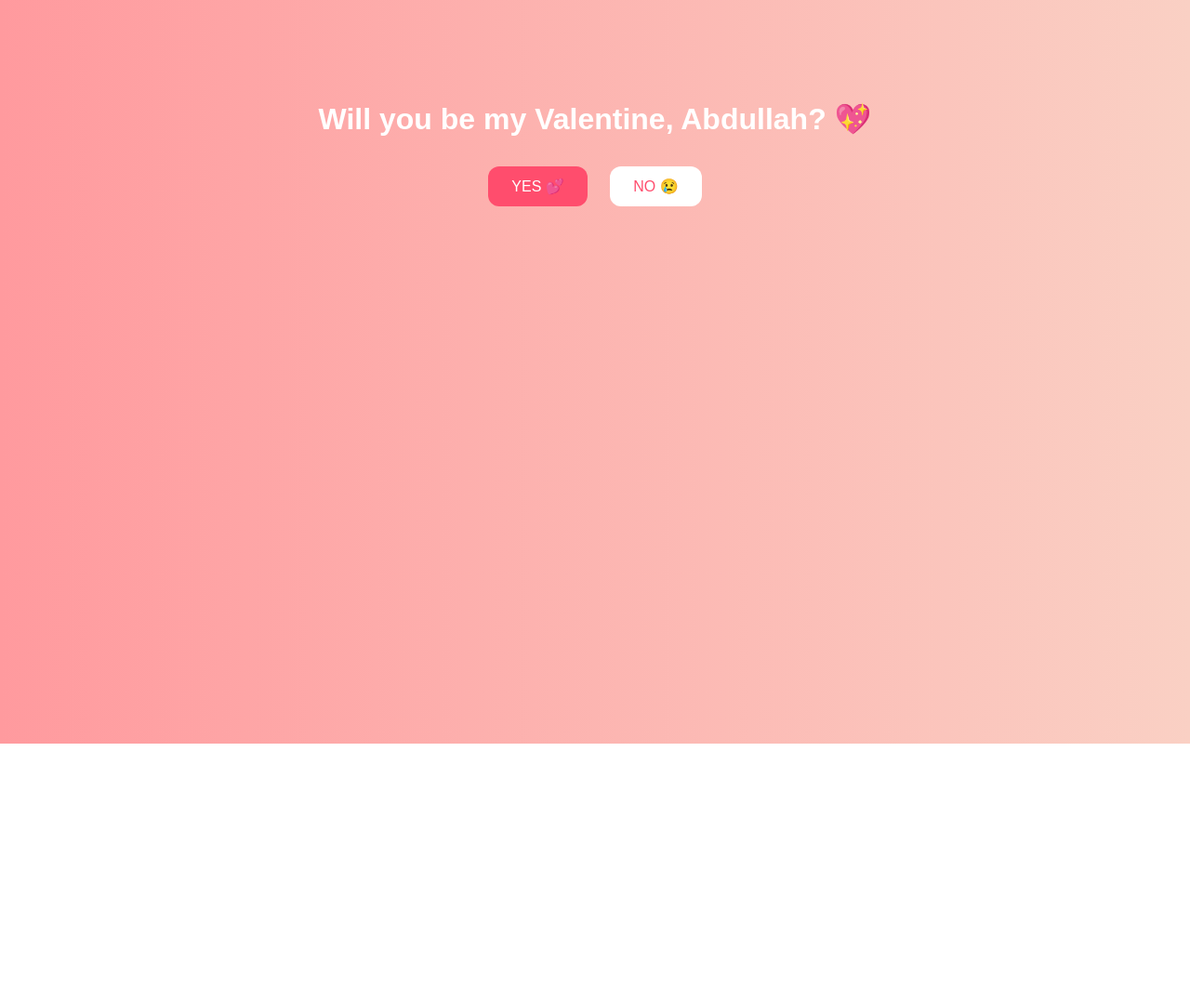
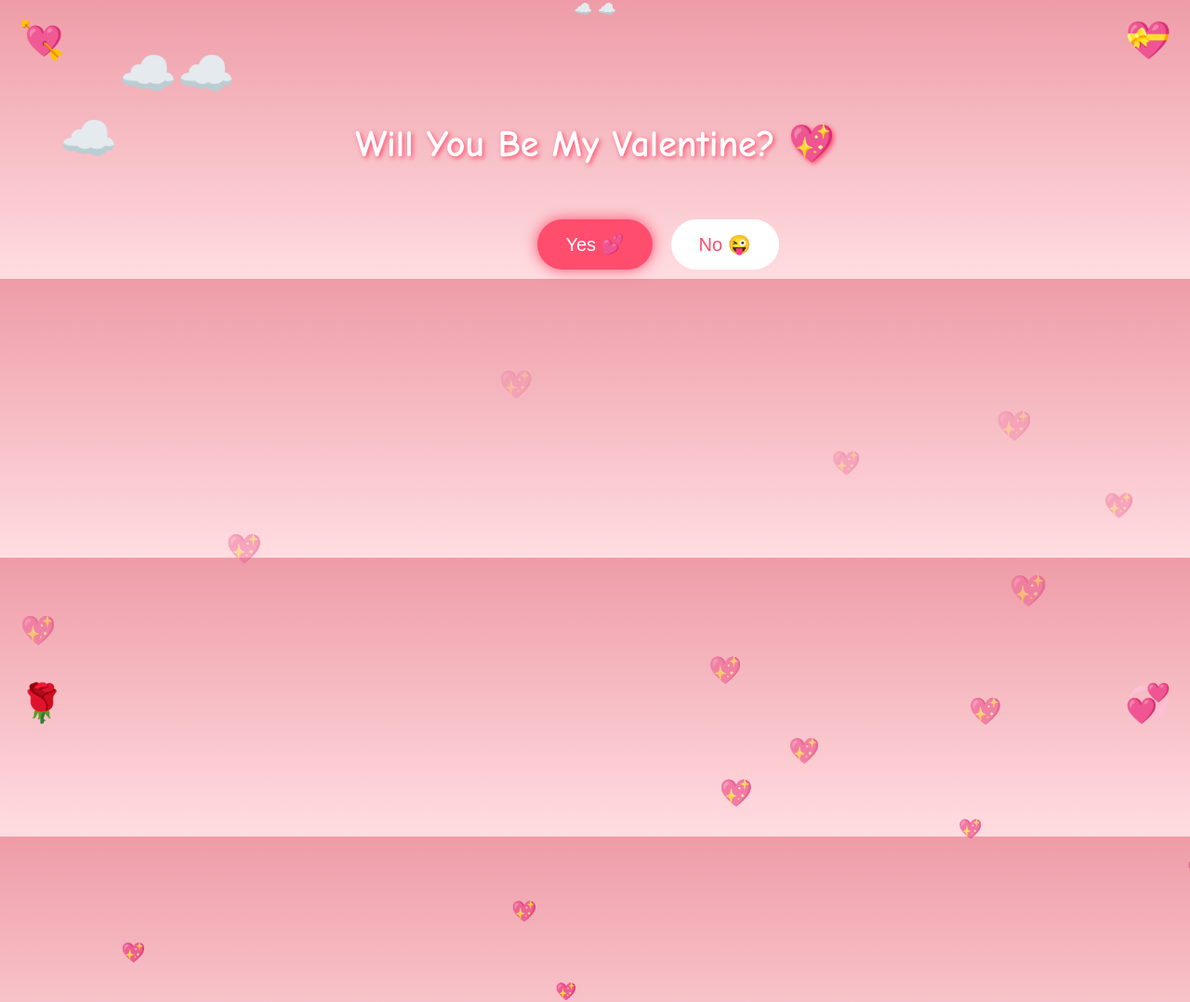
Before and after one commit to zareenhumaira/abdullah, a plain HTML site: page index.html in a window 1280 px wide. Shown: the whole page at 93% size. Before the commit the page ends 800 px from the top, so only its background shows below. Drawn offline with Linux system fonts and the light colour scheme.

Commit message:
Update index.html

```diff
--- a/index.html
+++ b/index.html
@@ -1,85 +1,146 @@
 <!DOCTYPE html>
 <html>
 <head>
-  <title>Valentine Drama 💖</title>
+  <title>Will You Be My Valentine? 💖</title>
   <style>
     body {
+      margin: 0;
+      padding: 0;
+      background: linear-gradient(to top, #ffdde1, #ee9ca7);
+      font-family: 'Comic Sans MS', cursive;
       text-align: center;
-      font-family: Arial, sans-serif;
-      background: linear-gradient(to right, #ff9a9e, #fad0c4);
-      color: white;
-      padding-top: 80px;
+      overflow: hidden;
+    }
+
+    h1 {
+      margin-top: 120px;
+      font-size: 40px;
+      color: #fff;
+      text-shadow: 2px 2px 5px #ff4d6d;
+      animation: floatText 3s infinite ease-in-out;
+    }
+
+    @keyframes floatText {
+      0% { transform: translateY(0px); }
+      50% { transform: translateY(-10px); }
+      100% { transform: translateY(0px); }
+    }
+
+    .buttons {
+      margin-top: 40px;
     }
 
     button {
-      padding: 12px 25px;
-      border-radius: 12px;
+      padding: 15px 30px;
+      font-size: 20px;
       border: none;
-      font-size: 16px;
+      border-radius: 30px;
       cursor: pointer;
+      transition: 0.3s;
       margin: 10px;
     }
 
-    .yes {
+    #yesBtn {
       background-color: #ff4d6d;
       color: white;
+      box-shadow: 0 0 15px #ff4d6d;
     }
 
-    .no {
+    #yesBtn:hover {
+      background-color: #ff1e4d;
+      transform: scale(1.1);
+    }
+
+    #noBtn {
       background-color: white;
       color: #ff4d6d;
+      position: absolute;
     }
 
-    img {
-      margin-top: 20px;
-      width: 200px;
-      border-radius: 15px;
+    /* Floating hearts */
+    .heart {
+      position: absolute;
+      color: #ff4d6d;
+      font-size: 20px;
+      animation: float 6s linear infinite;
     }
+
+    @keyframes float {
+      0% {
+        transform: translateY(100vh);
+        opacity: 1;
+      }
+      100% {
+        transform: translateY(-10vh);
+        opacity: 0;
+      }
+    }
+
+    /* Clouds */
+    .cloud {
+      position: absolute;
+      font-size: 50px;
+      animation: moveClouds 30s linear infinite;
+    }
+
+    @keyframes moveClouds {
+      0% { left: -10%; }
+      100% { left: 110%; }
+    }
+
+    .sticker {
+      position: absolute;
+      font-size: 40px;
+    }
+
   </style>
 </head>
+
 <body>
 
-<div id="content">
-  <h1>Will you be my Valentine, Abdullah? 💖</h1>
-  <button class="yes" onclick="sayYes()">YES 💕</button>
-  <button class="no" onclick="sayNo()">NO 😢</button>
-</div>
+  ☁️<div class="cloud" style="top:50px;">☁️☁️</div>
+  ☁️<div class="cloud" style="top:120px; animation-duration:40s;">☁️</div>
+
+  <div class="sticker" style="top:20px; left:20px;">💘</div>
+  <div class="sticker" style="top:20px; right:20px;">💝</div>
+  <div class="sticker" style="bottom:20px; left:20px;">🌹</div>
+  <div class="sticker" style="bottom:20px; right:20px;">💞</div>
+
+  <h1>Will You Be My Valentine? 💖</h1>
+
+  <div class="buttons">
+    <button id="yesBtn" onclick="sayYes()">Yes 💕</button>
+    <button id="noBtn" onmouseover="moveNo()">No 😜</button>
+  </div>
 
 <script>
-let noCount = 0;
 
-function sayNo() {
-  noCount++;
+  function sayYes() {
+    alert("YAYYY 💖 You just made me the happiest person ever! 💍💘");
+  }
 
-  if (noCount === 1) {
-    document.getElementById("content").innerHTML = `
-      <h1>Think again 🥺</h1>
-      <button class="yes" onclick="sayYes()">YES 💕</button>
-      <button class="no" onclick="sayNo()">NO 😢</button>
-    `;
+  function moveNo() {
+    var x = Math.random() * window.innerWidth;
+    var y = Math.random() * window.innerHeight;
+    var noBtn = document.getElementById("noBtn");
+    noBtn.style.left = x + "px";
+    noBtn.style.top = y + "px";
   }
-  else if (noCount === 2) {
-    document.getElementById("content").innerHTML = `
-      <h1>You are hurting me 💔</h1>
-      <button class="yes" onclick="sayYes()">YES 💕</button>
-      <button class="no" onclick="sayNo()">NO 😢</button>
-    `;
-  }
-  else if (noCount === 3) {
-    document.getElementById("content").innerHTML = `
-      <h1>Enough... I am crying now 😭</h1>
-      <button class="yes" onclick="sayYes()">YES 💕</button>
-    `;
-  }
-}
 
-function sayYes() {
-  document.getElementById("content").innerHTML = `
-    <h1>YAYYY I knew it Abdullah 💖</h1>
-    <p>You are my forever person 🥰</p>
-    <img src="https://media.giphy.com/media/MDJ9IbxxvDUQM/giphy.gif">
-  `;
-}
+  // Create floating hearts
+  setInterval(function() {
+    var heart = document.createElement("div");
+    heart.classList.add("heart");
+    heart.innerHTML = "💖";
+    heart.style.left = Math.random() * 100 + "vw";
+    heart.style.fontSize = Math.random() * 20 + 15 + "px";
+    document.body.appendChild(heart);
+
+    setTimeout(function() {
+      heart.remove();
+    }, 6000);
+  }, 300);
+
 </script>
 
 </body>
```
